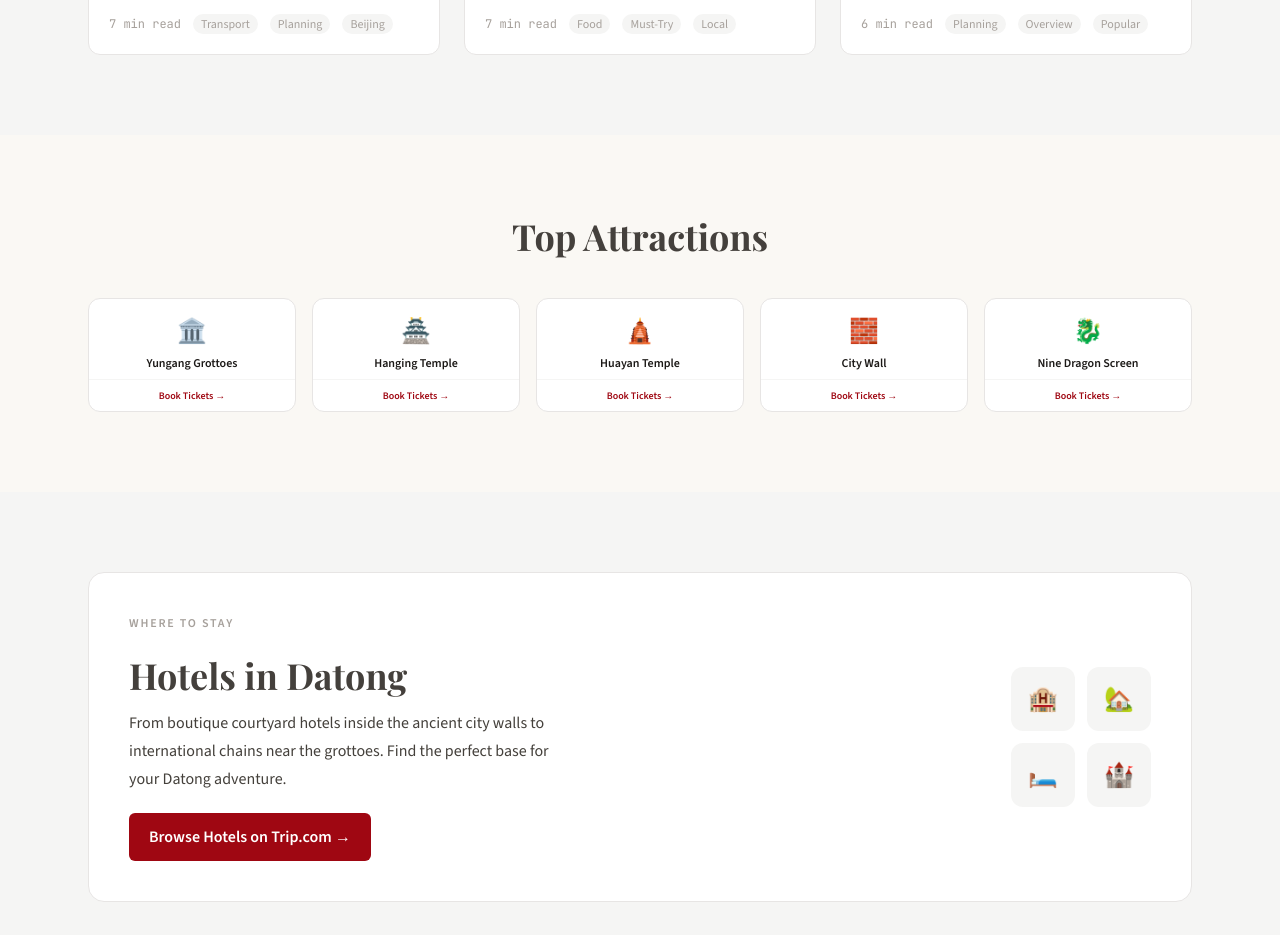
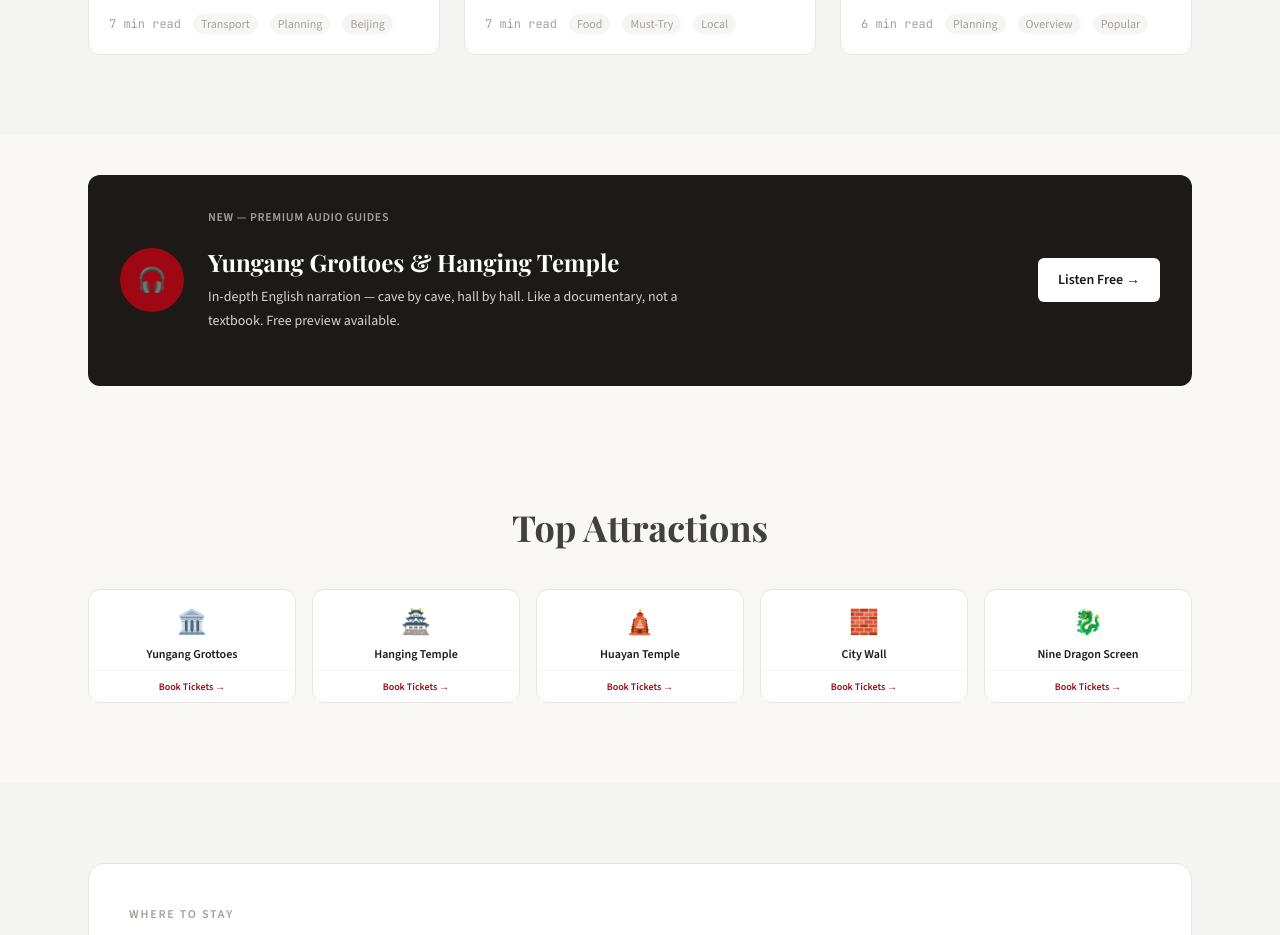
Before and after one commit to sylarscs/datong-travel, a Next.js app: page / in a window 1280 px wide. Shown: the part 1920-2855 px from the top of the page. Built offline with nearby package versions, Linux system fonts and the light colour scheme.

Commit message:
Add prominent audio guide promo banner on homepage

```diff
--- a/app/page.tsx
+++ b/app/page.tsx
@@ -165,6 +165,35 @@ export default function HomePage() {
         </div>
       </section>
 
+      {/* ── Audio Guide Promo ── */}
+      <section className="max-w-6xl mx-auto px-4 sm:px-6 py-8 sm:py-10">
+        <Link
+          href="/premium"
+          className="block rounded-xl bg-stone-900 p-6 sm:p-8 hover:bg-stone-800 transition-colors group"
+        >
+          <div className="flex flex-col sm:flex-row items-center gap-6">
+            <div className="flex-shrink-0 w-16 h-16 rounded-full bg-red-800 flex items-center justify-center text-2xl">
+              🎧
+            </div>
+            <div className="flex-1 text-center sm:text-left">
+              <p className="text-xs font-semibold uppercase tracking-wider text-stone-400 mb-1">
+                New — Premium Audio Guides
+              </p>
+              <h3 className="font-display font-bold text-xl text-white mb-2">
+                Yungang Grottoes &amp; Hanging Temple
+              </h3>
+              <p className="text-sm text-stone-300 max-w-lg">
+                In-depth English narration — cave by cave, hall by hall. Like a
+                documentary, not a textbook. Free preview available.
+              </p>
+            </div>
+            <span className="flex-shrink-0 px-5 py-3 rounded-md bg-white text-stone-900 font-semibold text-sm group-hover:bg-stone-100 transition-colors">
+              Listen Free →
+            </span>
+          </div>
+        </Link>
+      </section>
+
       {/* ── Quick Links ── */}
       <section className="max-w-6xl mx-auto px-4 sm:px-6 py-16 sm:py-20">
         <h2 className="font-display font-bold text-center mb-10">
```
